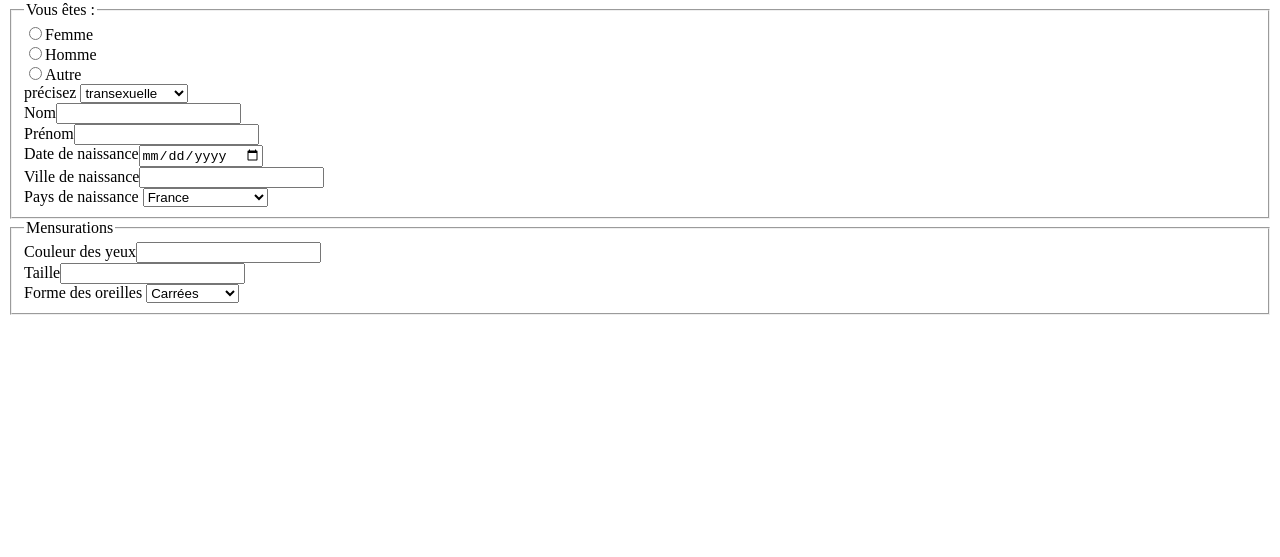
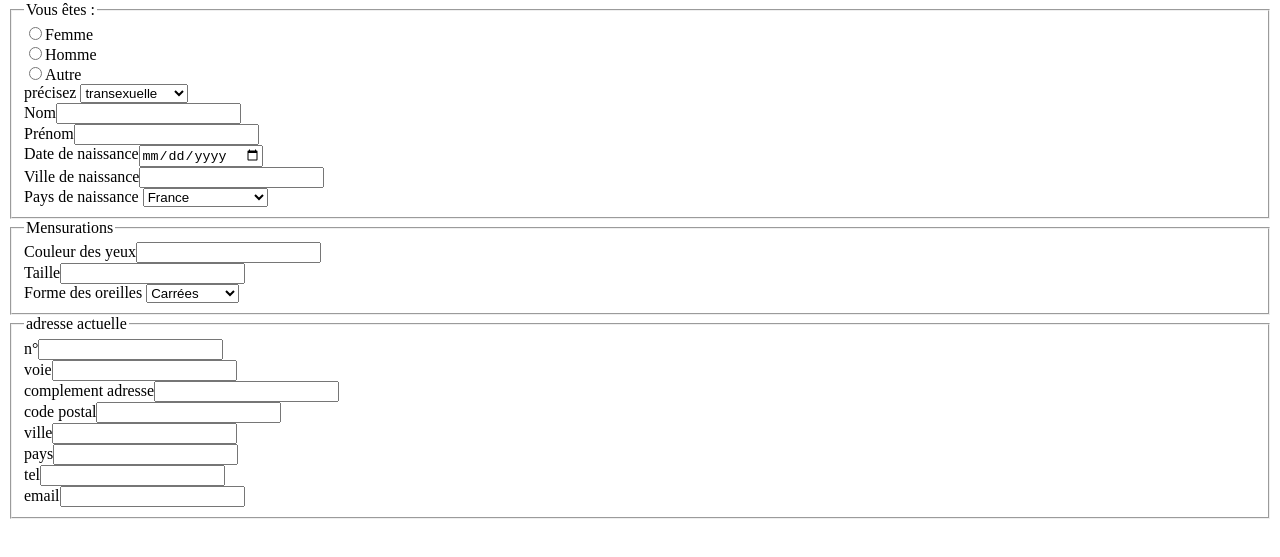
Before and after one commit to AnthonyMoreau/formulaire_groland, a plain HTML site: page index.html in a window 1280 px wide. Shown: the part 79-636 px from the top of the page. Drawn offline with Linux system fonts and the light colour scheme.

Commit message:
formulaire_groland

```diff
--- a/index.html
+++ b/index.html
@@ -6,10 +6,17 @@
     <meta http-equiv="X-UA-Compatible" content="ie=edge">
     <title>Etat civil Grolandais</title>
 </head>
+
 <body>
-    <h1>Etat civil Grolandais</h1>
 
-    <form action="#" method="post">
+    <header>
+
+        <h1>Etat civil Grolandais</h1>
+
+    </header>
+    <main>
+
+<form action="#" method="post">
         <fieldset>
             <legend>Vous êtes :</legend>
             <input type="radio" name="femme" id="femme" /><label for="femme">Femme</label><br />
@@ -53,6 +60,23 @@
                     <option value="ovale">Ovale</option>
                     <option value="circonflexes">circonflexes</option>
             </select>
+            </fieldset>
+             <fieldset>
+                <legend>adresse actuelle</legend>
+                  <label for="n°">n°</label><input type="text" name="n°" id="nom"><br />
+                  <label for="voie">voie</label><input type="text" name="voie" id="voie"><br />
+                  <label for="complement adresse">complement adresse</label><input type="text" name="complement adresse" id="complement adresse"><br />
+                  <label for="code postal°">code postal</label><input type="text" name="code postal" id="code postal"><br />
+                  <label for="Ville">ville</label><input type="text" name="ville" id="ville"><br />
+                  <label for="pays">pays</label><input type="text" name="pays" id="pays"><br />
+                  <label for="tel">tel</label><input type="text" name="tel" id="tel"><br />
+                  <label for="email">email</label><input type="text" name="email" id="email"><br />
+
+
+             </fieldset>
+
+    </main>
+
             <br />
         </fieldset>
 
```
